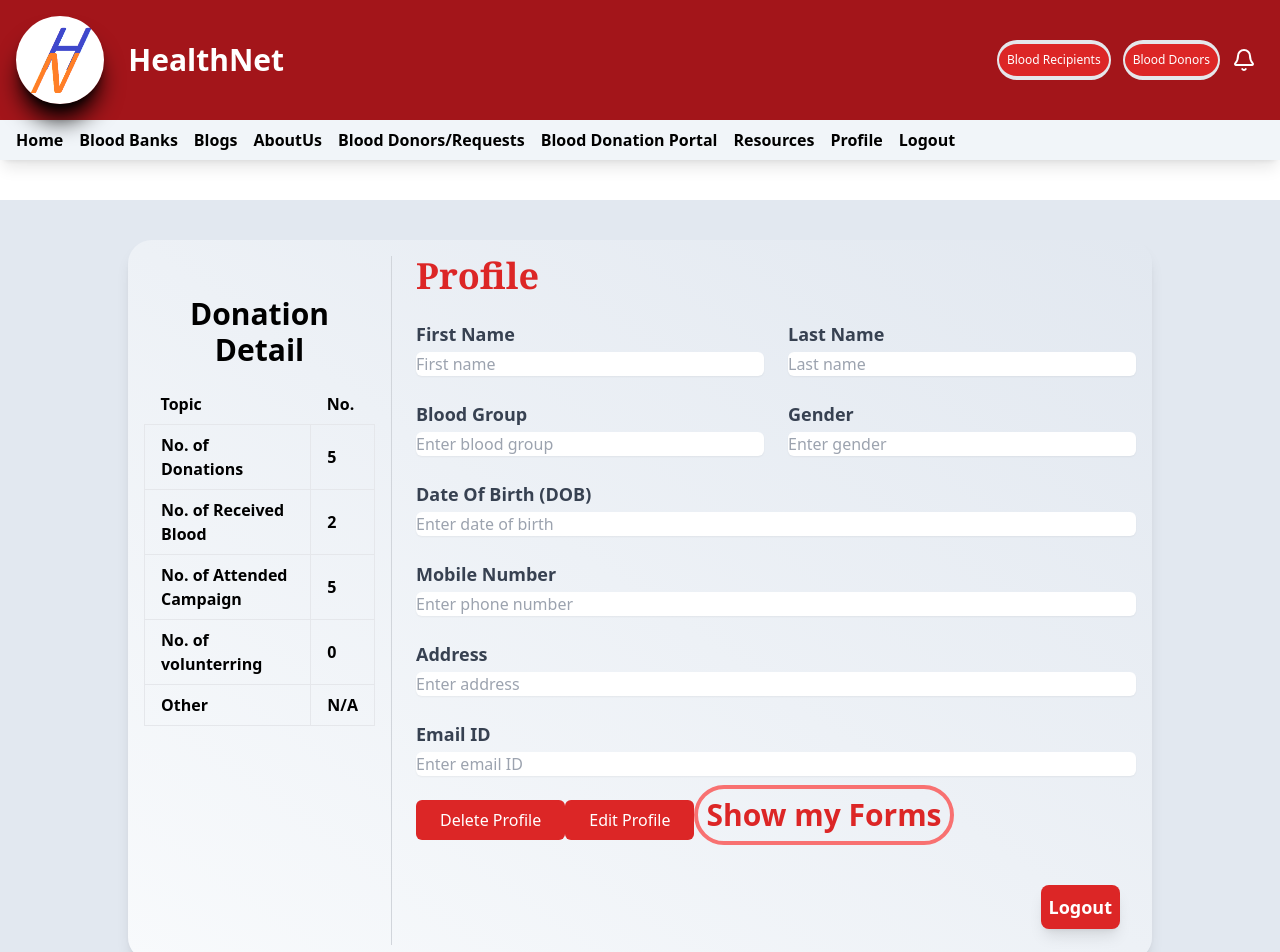
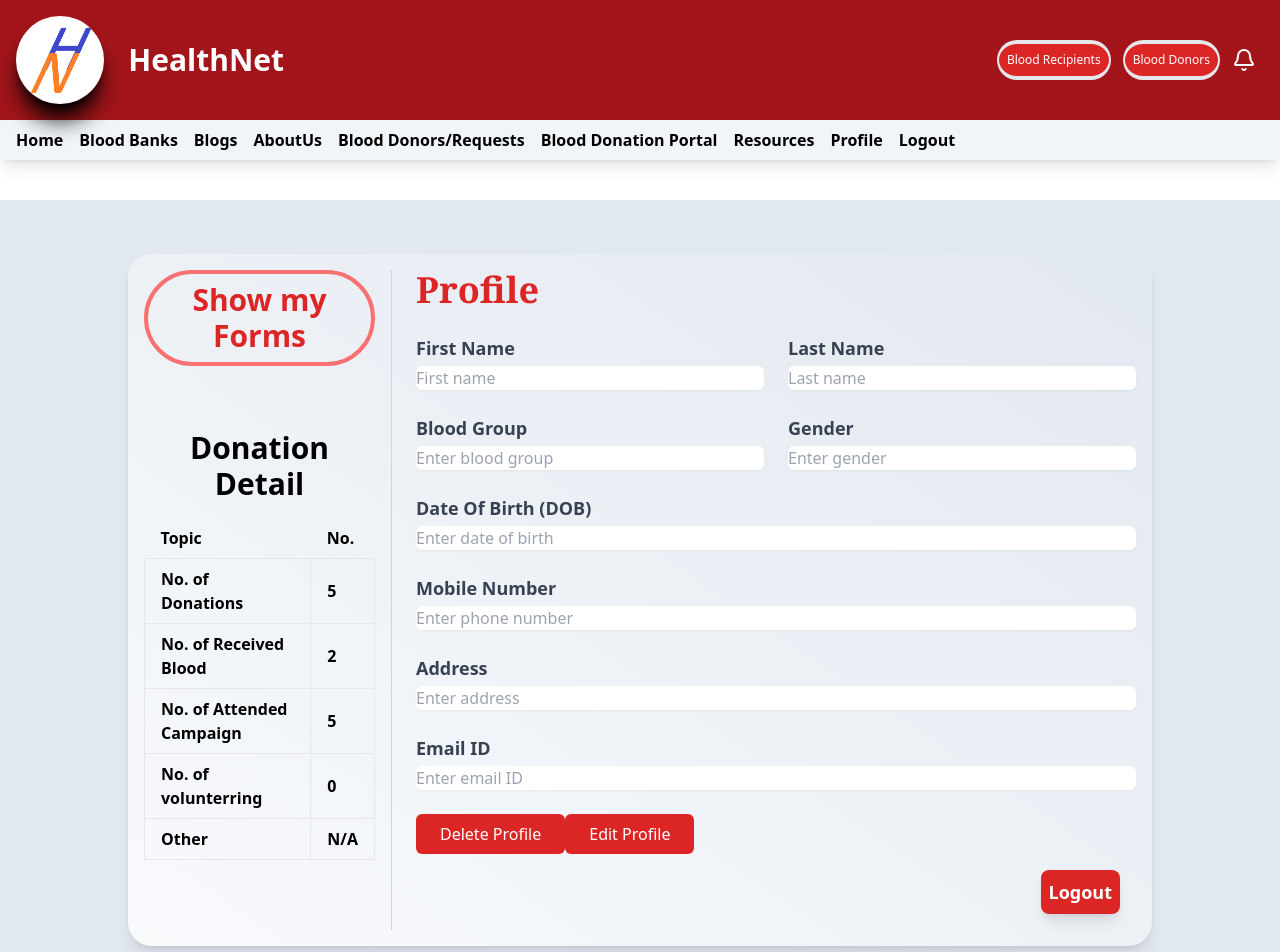
Before and after one commit to Supriya200606/NEC-Blood-Portal, a React (Create React App) app in the folder frontend/: page /profile in a window 1280 px wide. Shown: the top 952 px of the page. Built offline with nearby package versions, Linux system fonts and the light colour scheme; no server answers; sample sign-in values are in the browser's storage.

Commit message:
4th commit

```diff
--- a/frontend/src/pages/Profile.js
+++ b/frontend/src/pages/Profile.js
@@ -60,7 +60,15 @@ const Profile = () => {
       <div className="min-h-screen flex justify-center items-center bg-slate-200">
         <div className="bg-gradient-to-tr from-slate-50 via-grey-200 to-slate-200 w-full md:w-4/5 rounded-3xl shadow-lg p-4 flex flex-col md:flex-row">
           <div className="w-full md:w-1/4 flex flex-col items-center border-b md:border-b-0 md:border-r border-gray-300 pb-4 md:pb-0 md:pr-4">
+          <Link to="/showform">
+           <button className="text-xl md:text-3xl mb-6 text-red-600 font-bold p-2 border-red-400 rounded-full border-4 cursor-pointer">
+
+                  Show my Forms
+                  </button>
+              </Link>
+
             <div className="text-center">
+
 
               <h1 className="mt-10 text-2xl md:text-3xl font-bold">Donation Detail</h1>
               <h2 className="mt-4 text-lg md:text-xl font-bold text-red-700">{fname} {lname}</h2>
@@ -198,12 +206,7 @@ const Profile = () => {
             >
               Edit Profile
             </button>
-           <Link to="/showform">
-           <button className="text-xl md:text-3xl mb-6 text-red-600 font-bold p-2 border-red-400 rounded-full border-4 cursor-pointer">
 
-                  Show my Forms
-                  </button>
-              </Link>
 
               <div className="flex mt-auto p-4 text text-center justify-end">
               <p>
```
